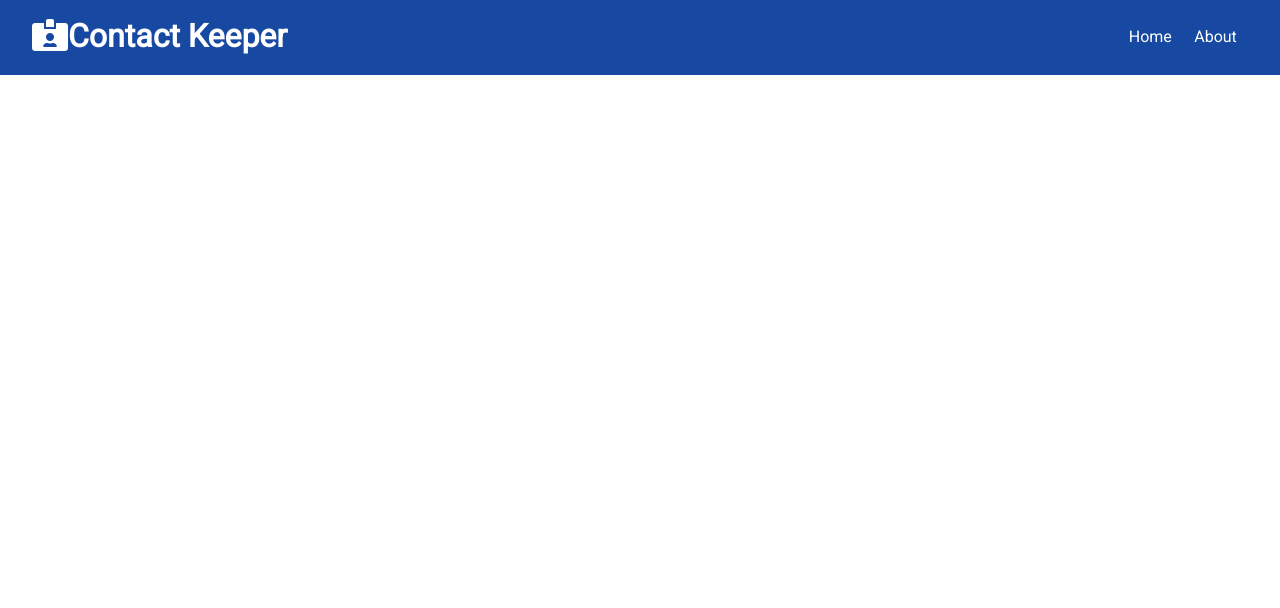
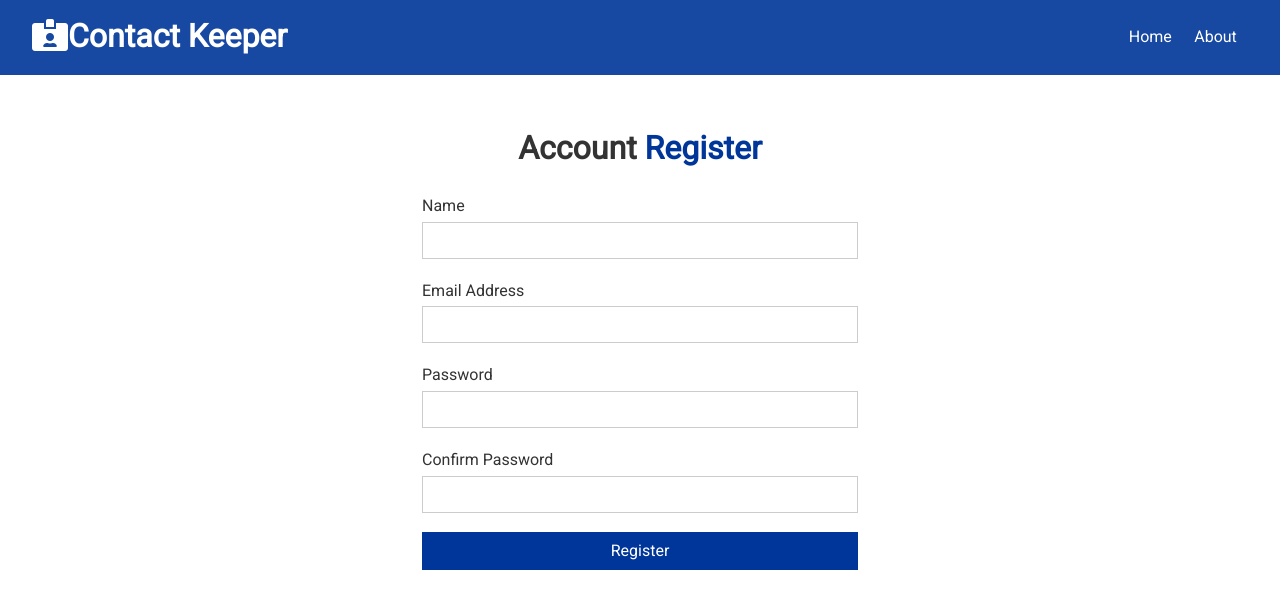
Before and after one commit to phantware/contact-keeper-client, a React (Create React App) app: page /register in a window 1280 px wide. Shown: the top 608 px of the page. Built offline with nearby package versions, Linux system fonts and the light colour scheme.

Commit message:
Register component created

```diff
--- a/src/App.js
+++ b/src/App.js
@@ -7,6 +7,7 @@
 
 import ContactState from './context/contact/ContactState'
 import AuthState from './context/auth/AuthState'
+import Register from './components/auth/Register'
 
 const App = () => {
   return (
@@ -19,6 +20,7 @@
               <Switch>
                 <Route exact path='/' component={Home} />
                 <Route exact path='/about' component={About} />
+                <Route exact path='/register' component={Register} />
               </Switch>
             </div>
           </Fragment>
--- /dev/null
+++ b/src/components/auth/Register.js
@@ -0,0 +1,60 @@
+import React, { useState } from 'react'
+
+const Register = () => {
+  const [user, setUser] = useState({
+    name: '',
+    email: '',
+    password: '',
+    password2: '',
+  })
+  const { name, email, password, password2 } = user
+  const onChange = (e) => {
+    setUser({ ...user, [e.target.name]: e.target.value })
+  }
+  const onSubmit = (e) => {
+    e.preventDefault()
+    console.log('Register')
+  }
+  return (
+    <div className='form-container'>
+      <h1>
+        Account <span className='text-primary'>Register</span>
+      </h1>
+      <form onSubmit={onSubmit}>
+        <div className='form-group'>
+          <label htmlFor='name'>Name</label>
+          <input type='text' name='name' value={name} onChange={onChange} />
+        </div>
+        <div className='form-group'>
+          <label htmlFor='email'>Email Address</label>
+          <input type='email' name='email' value={email} onChange={onChange} />
+        </div>
+        <div className='form-group'>
+          <label htmlFor='password'>Password</label>
+          <input
+            type='password'
+            name='password'
+            value={password}
+            onChange={onChange}
+          />
+        </div>
+        <div className='form-group'>
+          <label htmlFor='password2'>Confirm Password</label>
+          <input
+            type='password'
+            name='password2'
+            value={password2}
+            onChange={onChange}
+          />
+        </div>
+        <input
+          type='submit'
+          value='Register'
+          className='btn btn-primary btn-block'
+        />
+      </form>
+    </div>
+  )
+}
+
+export default Register
```
Also changed, not shown: src/components/auth/Login.js (added).
